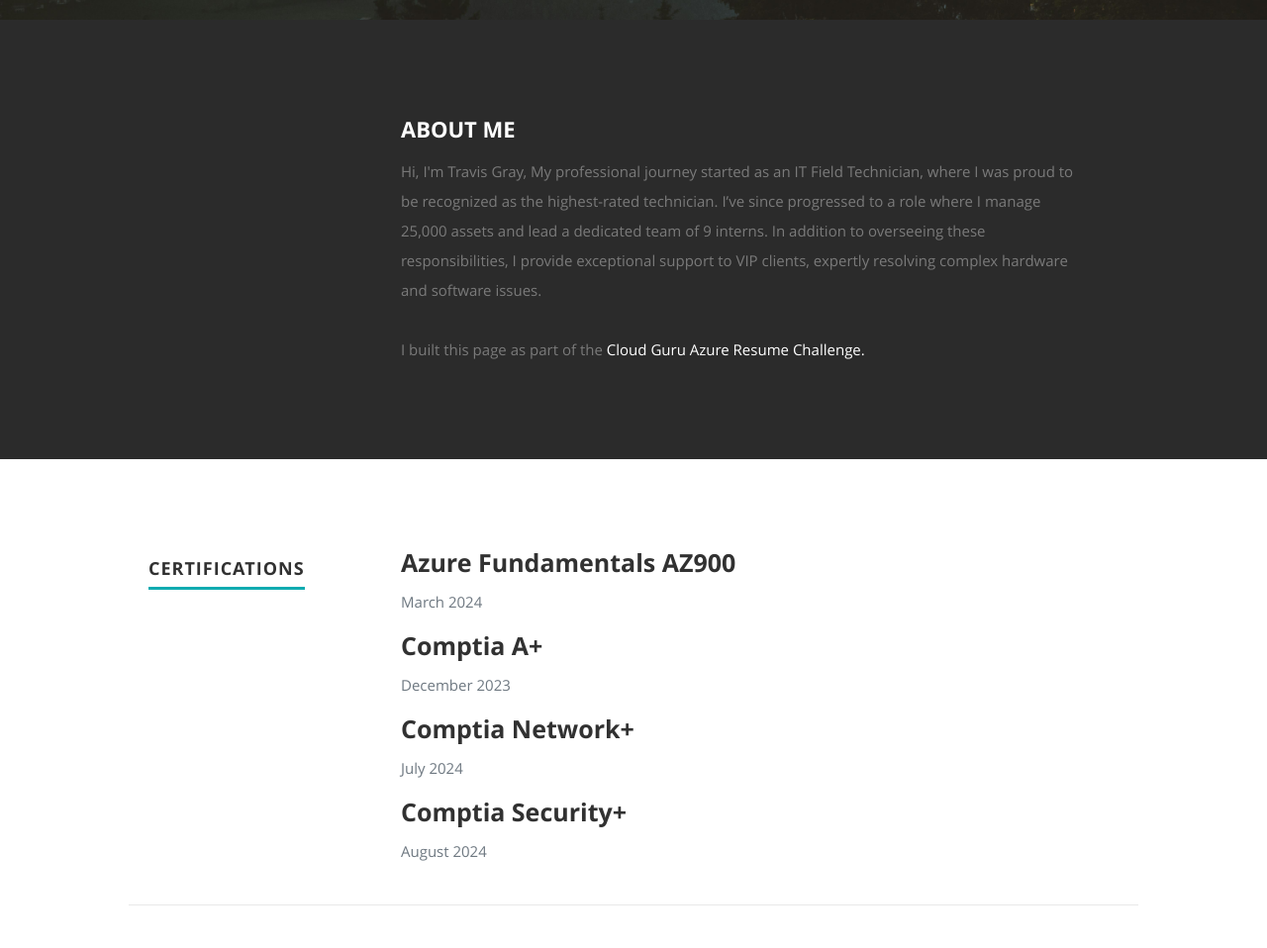
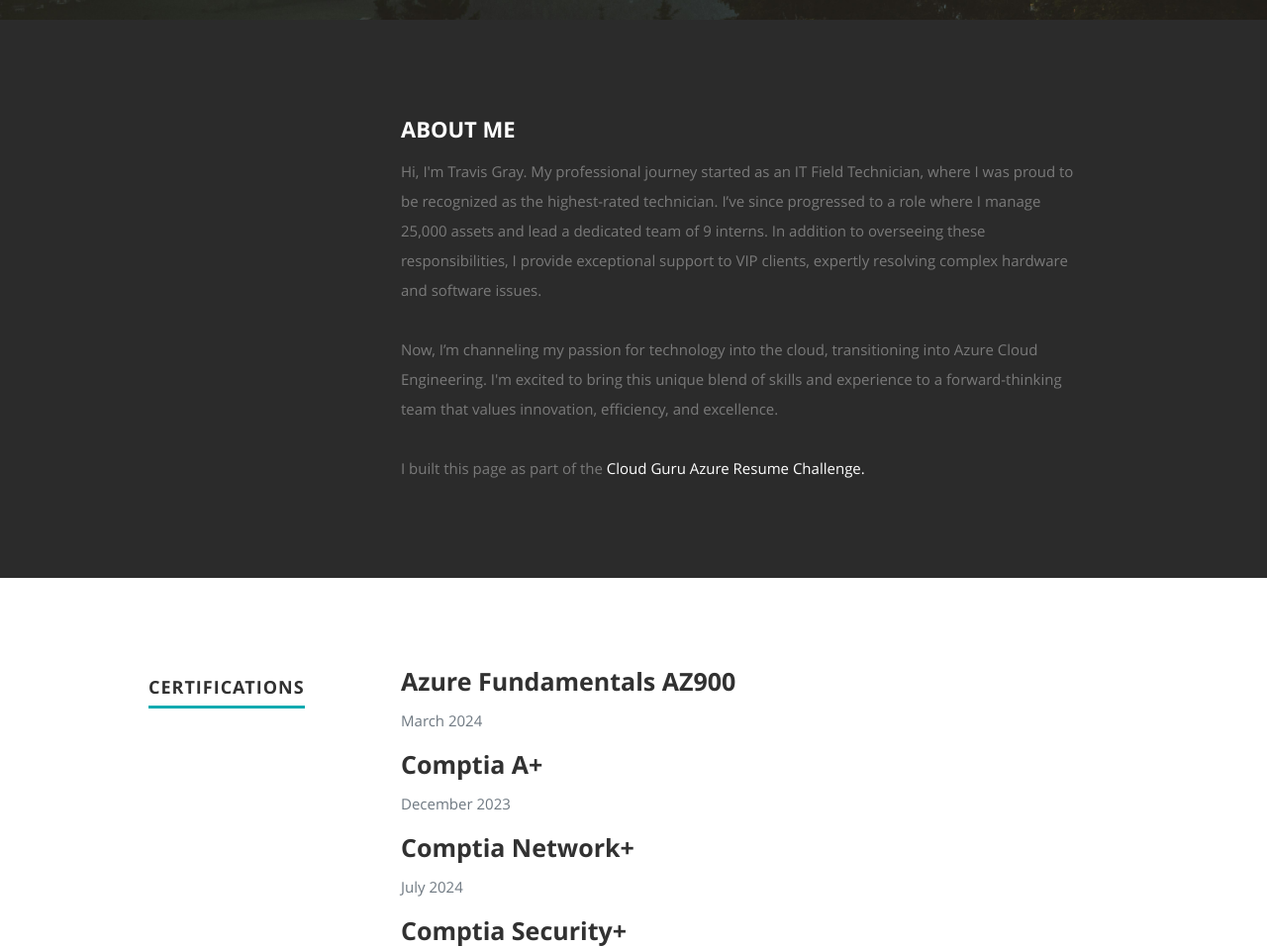
Before and after one commit to ItsTriich/Azure-Resume, a website: page src/index.html in a window 1280 px wide. Shown: the part 780-1738 px from the top of the page at 99% size. Drawn offline with nearby package versions, Linux system fonts and the light colour scheme; no server answers.

Commit message:
Updated the "about section" in the HTML

```diff
--- a/src/index.html
+++ b/src/index.html
@@ -99,17 +99,14 @@
 
             <h2>ABOUT ME</h2>
 
-            <p> Hi, I'm Travis Gray, <span> My professional journey started as an IT Field Technician, where I was proud to be recognized as the highest-rated technician. I’ve since progressed to a role where I manage 25,000 assets and lead a dedicated team of 9 interns. In addition to overseeing these responsibilities, I provide exceptional support to VIP clients, expertly resolving complex hardware and software issues.</span>
+            <p>Hi, I'm Travis Gray. My professional journey started as an IT Field Technician, where I was proud to be recognized as the highest-rated technician. I’ve since progressed to a role where I manage 25,000 assets and lead a dedicated team of 9 interns. In addition to overseeing these responsibilities, I provide exceptional support to VIP clients, expertly resolving complex hardware and software issues.</p>
 
-         </br>
+            <p>Now, I’m channeling my passion for technology into the cloud, transitioning into Azure Cloud Engineering. I'm excited to bring this unique blend of skills and experience to a forward-thinking team that values innovation, efficiency, and excellence.</p>
 
+            <p>I built this page as part of the <span><a href="https://github.com/madebygps/cgc-azure-resume">Cloud Guru Azure Resume Challenge.</a></span></p>
 
+        </div> <!-- end .main-col -->
 
-      </br>
-       I built this page as part of the <span><a href="https://github.com/madebygps/cgc-azure-resume">Cloud Guru Azure Resume Challenge.</a></span>
-
-
-         </div> <!-- end .main-col -->
 
       </div>
 
```
